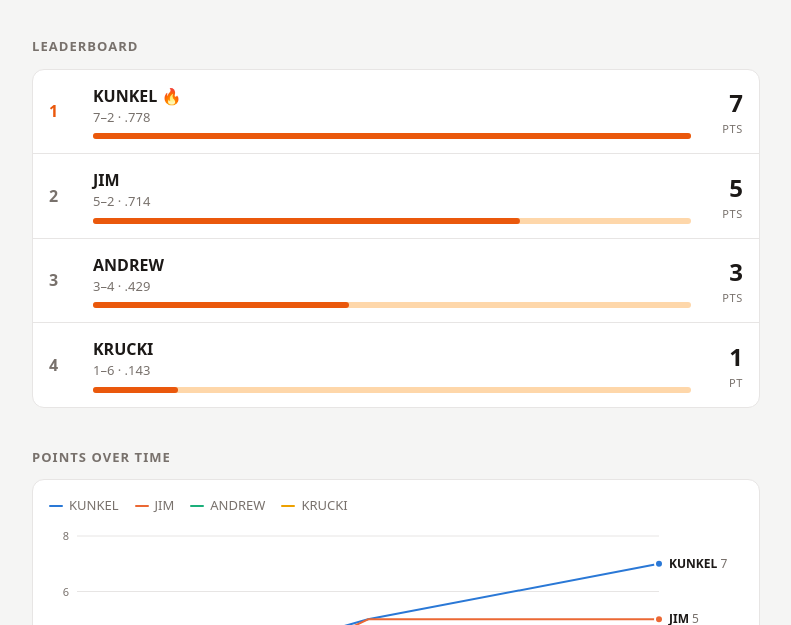
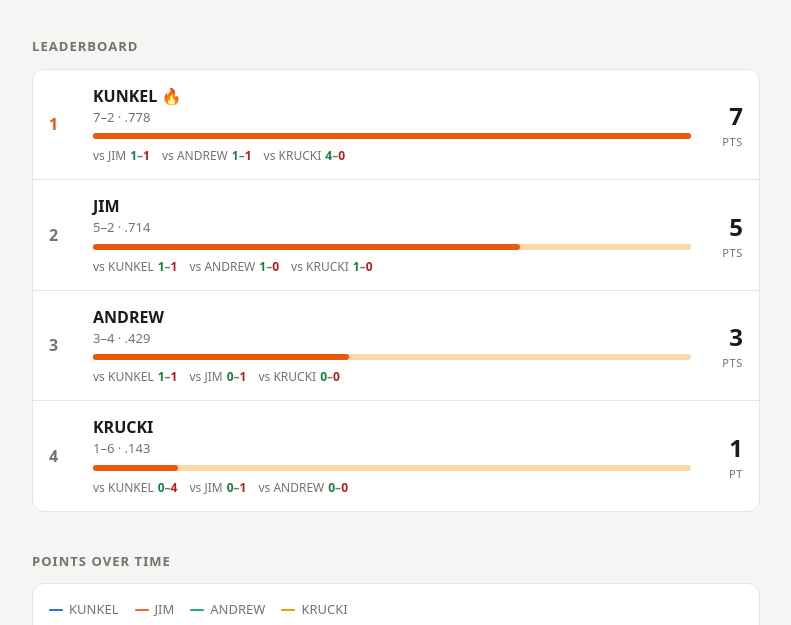
Before and after one commit to kkrucki/friendsSportsTrack, a plain HTML site: page index.html in a window 1280 px wide. Shown: the part 102-727 px from the top of the page, without its empty margins (244-1035 px from the left). Drawn offline with Linux system fonts and the light colour scheme.

Commit message:
Added head to head

```diff
--- a/index.html
+++ b/index.html
@@ -83,6 +83,9 @@
     .board .pts { min-width: 40px; font-size: 24px; font-weight: 700; font-variant-numeric: tabular-nums; text-align: right; }
     .board .pts small { display: block; font-size: 11px; font-weight: 500; color: var(--muted); text-transform: uppercase; letter-spacing: 0.06em; }
     .board li.leader .rank { color: var(--accent); }
+
+    .board .vs { display: flex; flex-wrap: wrap; gap: 2px 12px; margin-top: 8px; font-size: 12px; color: var(--muted); font-variant-numeric: tabular-nums; }
+    .board .vs .rec { font-weight: 600; margin-left: 4px; }
 
     .owners { display: grid; grid-template-columns: repeat(auto-fit, minmax(320px, 1fr)); gap: 16px; }
     .owner { padding: 16px; }
@@ -217,6 +220,15 @@
         return { name, teams, wins: sum("wins"), losses: sum("losses"), ties: sum("ties") };
       }).sort((a, b) => b.wins - a.wins || a.losses - b.losses);
 
+      const hasGames = !!games?.games.length;
+      const h2h = hasGames ? headToHead(picks, games) : null;
+      const vsLine = (a) => h2h
+        ? `<div class="vs">${owners.filter((b) => b.name !== a).map((b) => {
+            const r = h2h[a][b.name];
+            return `<span>vs ${esc(b.name)}<span class="rec">${record(r.w, r.l, r.t)}</span></span>`;
+          }).join("")}</div>`
+        : "";
+
       const maxWins = Math.max(1, ...owners.map((o) => o.wins));
       let rank = 0;
       document.getElementById("board").innerHTML = owners.map((o, i) => {
@@ -229,6 +241,7 @@
               <div class="name">${esc(o.name)}${rank === 1 ? " 🔥" : ""}</div>
               <div class="meta">${recText(o.wins, o.losses, o.ties)} · ${pct(o.wins, o.losses, o.ties)}</div>
               <div class="bar"><span style="width:${(o.wins / maxWins) * 100}%"></span></div>
+              ${vsLine(o.name)}
             </div>
             <div class="pts">${o.wins}<small>${o.wins === 1 ? "pt" : "pts"}</small></div>
           </li>`;
@@ -250,8 +263,31 @@
       const when = new Date(standings.updatedAt).toLocaleString(undefined, { dateStyle: "medium", timeStyle: "short" });
       document.getElementById("updated").textContent = `${standings.season ?? ""} season · Updated ${when}`;
 
-      if (games?.games.length) renderHistory(picks, games);
-      else document.getElementById("history").hidden = true;
+      document.getElementById("history").hidden = !hasGames;
+      if (hasGames) renderHistory(picks, games);
+    }
+
+    const ownersByTeam = (picks) => {
+      const ownerOf = {};
+      for (const [owner, teams] of Object.entries(picks)) for (const t of teams) ownerOf[t] = owner;
+      return ownerOf;
+    };
+
+    // Every game between two people's teams counts toward their head-to-head record.
+    // Games where both teams belong to the same person are skipped.
+    // Returns h2h[a][b] = a's record vs. b.
+    function headToHead(picks, games) {
+      const ownerOf = ownersByTeam(picks);
+      const names = Object.keys(picks);
+      const h2h = Object.fromEntries(names.map((a) => [a, Object.fromEntries(names.map((b) => [b, { w: 0, l: 0, t: 0 }]))]));
+      for (const g of games.games) {
+        const [a, b] = g.teams.map((t) => ownerOf[t]);
+        if (!a || !b || a === b) continue;
+        if (g.winner === null) { h2h[a][b].t++; h2h[b][a].t++; }
+        else if (g.winner === g.teams[0]) { h2h[a][b].w++; h2h[b][a].l++; }
+        else { h2h[a][b].l++; h2h[b][a].w++; }
+      }
+      return h2h;
     }
 
     // Line chart of cumulative points (wins) per person, one point per calendar day.
@@ -363,8 +399,7 @@
     })();
 
     function renderHistory(picks, games) {
-      const ownerOf = {};
-      for (const [owner, teams] of Object.entries(picks)) for (const t of teams) ownerOf[t] = owner;
+      const ownerOf = ownersByTeam(picks);
 
       // Colors follow the person (picks file order), never their rank.
       const series = Object.keys(picks).map((name, i) => ({ name, color: `var(--s${(i % 4) + 1})`, w: [], l: [], t: [] }));
```
